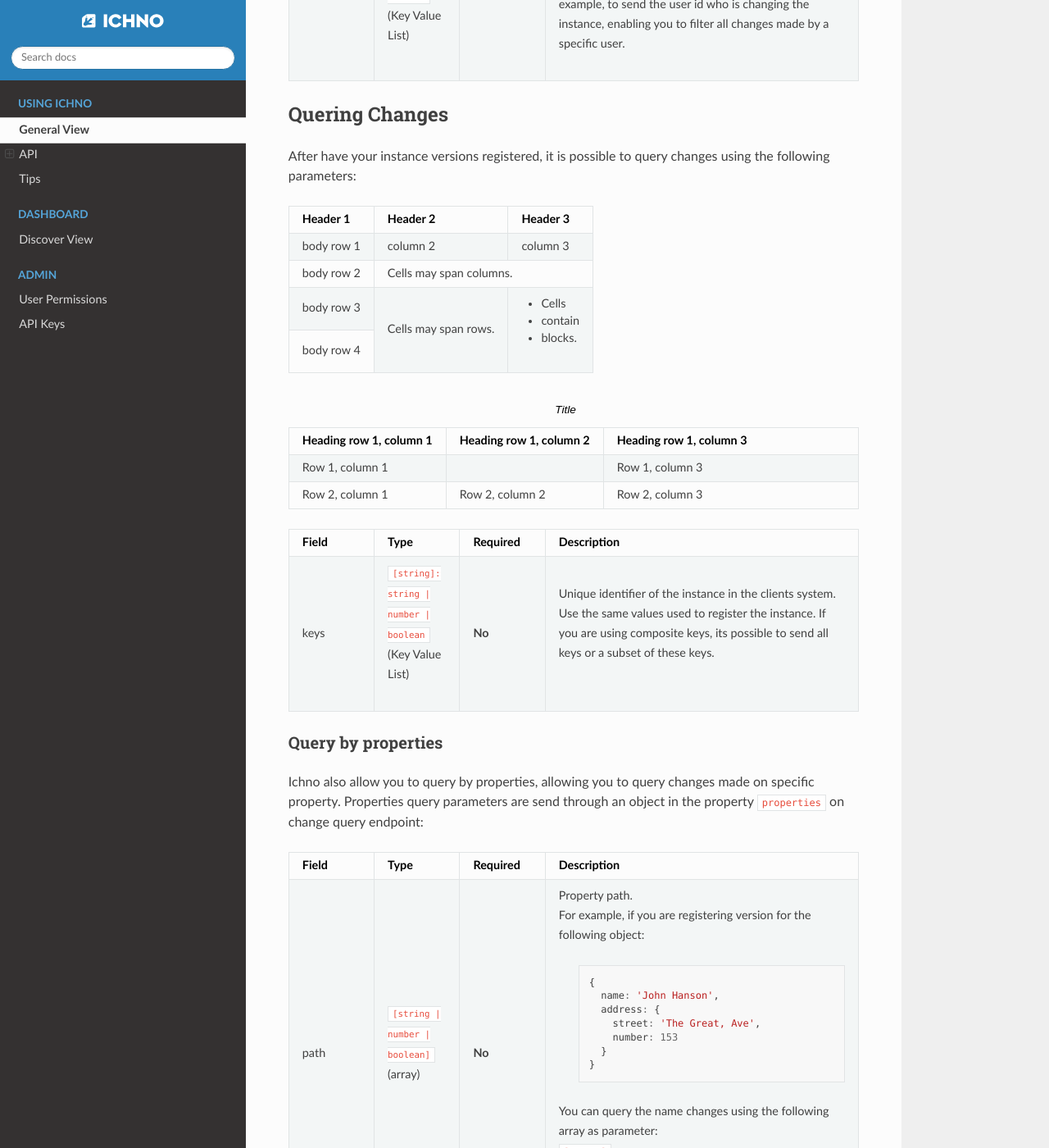
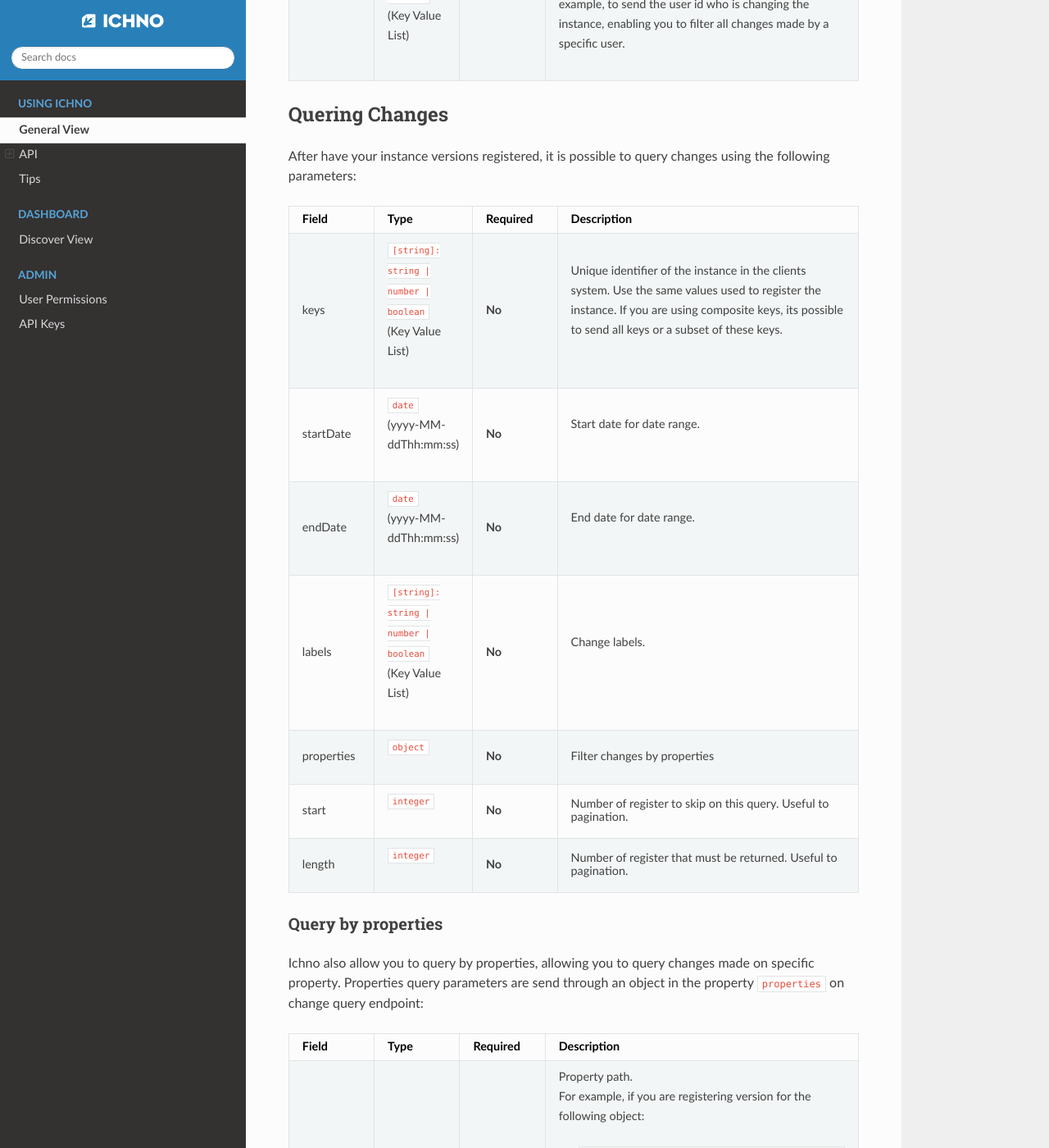
Before and after one commit to ichno/documentation, a Sphinx documentation site: the page built from docs/using-ichno/using-ichno.rst, in a window 1280 px wide and 1400 px high, scrolled down 1801 px. Shown: the whole window at 82% size. Built offline with Sphinx 7.4.7 and the Read the Docs theme 2.0.0, drawn with Linux system fonts in a browser that asks for light colours.

Commit message:
fixing tables

```diff
--- a/docs/using-ichno/tips.rst
+++ b/docs/using-ichno/tips.rst
@@ -12,7 +12,6 @@ For example, if you have a subset of users and another subset of products, the c
 
 .. list-table::
     :widths: 50 50
-    :width: 100
     :header-rows: 1
 
     * - User 1
@@ -48,7 +47,6 @@ For example, if you have a subset of users and another subset of products, the c
 
 .. list-table::
     :widths: 50 50
-    :width: 100
     :header-rows: 1
 
     * - Product 1
--- a/docs/using-ichno/using-ichno.rst
+++ b/docs/using-ichno/using-ichno.rst
@@ -38,7 +38,6 @@ More than only your object instance, you can send other fields to store aditiona
 
 .. list-table::
     :widths: 15 15 15 55
-    :width: 100
     :header-rows: 1
 
     * - Field
@@ -78,32 +77,6 @@ Quering Changes
 
 After have your instance versions registered, it is possible to query changes using the following parameters:
 
-+------------+------------+-----------+
-| Header 1   | Header 2   | Header 3  |
-+============+============+===========+
-| body row 1 | column 2   | column 3  |
-+------------+------------+-----------+
-| body row 2 | Cells may span columns.|
-+------------+------------+-----------+
-| body row 3 | Cells may  | - Cells   |
-+------------+ span rows. | - contain |
-| body row 4 |            | - blocks. |
-+------------+------------+-----------+
-
-.. list-table:: Title
-   :widths: 25 25 50
-   :header-rows: 1
-
-   * - Heading row 1, column 1
-     - Heading row 1, column 2
-     - Heading row 1, column 3
-   * - Row 1, column 1
-     -
-     - Row 1, column 3
-   * - Row 2, column 1
-     - Row 2, column 2
-     - Row 2, column 3
-
 .. list-table::
    :widths: 15 15 15 55
    :header-rows: 1
@@ -117,6 +90,33 @@ After have your instance versions registered, it is possible to query changes us
        | (Key Value List)
      - **No**
      - | Unique identifier of the instance in the clients system. Use the same values used to register the instance. If you are using composite keys, its possible to send all keys or a subset of these keys.
+   * - startDate
+     - | ``date``
+       | (yyyy-MM-ddThh:mm:ss)
+     - **No**
+     - | Start date for date range.
+   * - endDate
+     - | ``date``
+       | (yyyy-MM-ddThh:mm:ss)
+     - **No**
+     - | End date for date range.
+   * - labels
+     - | ``[string]: string | number | boolean``
+       | (Key Value List)
+     - **No**
+     - | Change labels.
+   * - properties
+     - | ``object``
+     - **No**
+     - Filter changes by properties
+   * - start
+     - | ``integer``
+     - **No**
+     - Number of register to skip on this query. Useful to pagination.
+   * - length
+     - | ``integer``
+     - **No**
+     - Number of register that must be returned. Useful to pagination.
 
 Query by properties
 ^^^^^^^^^^^^^^^^^^^
```
